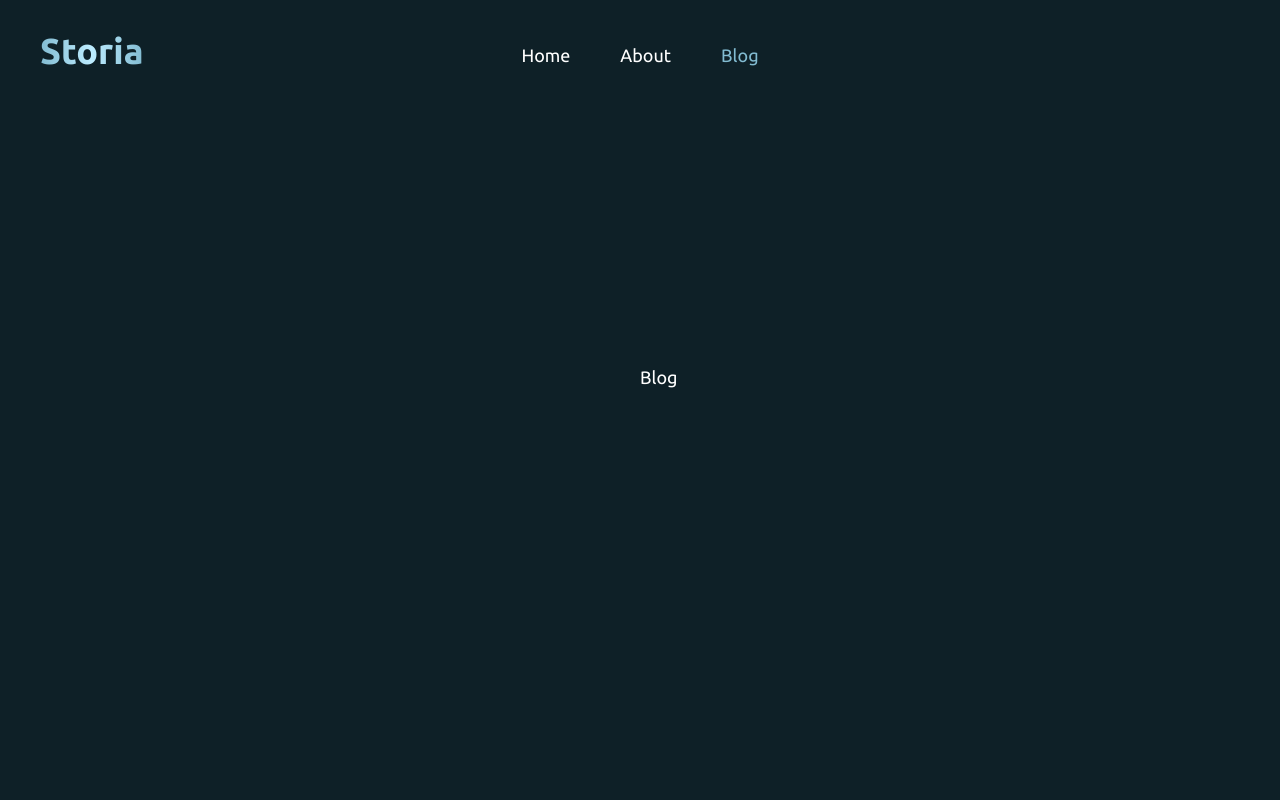
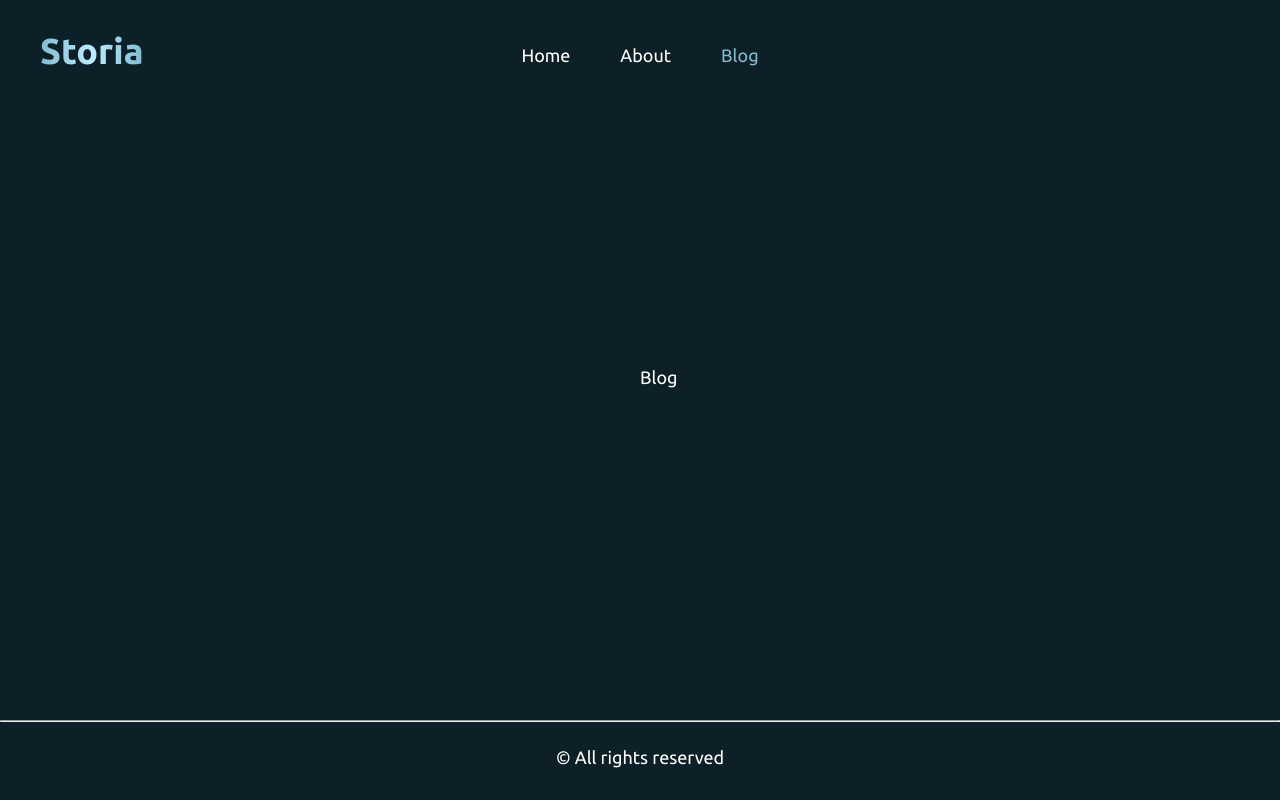
Before and after one commit to IDGayazov/blogapp, a React (Create React App) app: page /blog in a window 1280 px wide. Built offline with nearby package versions, Linux system fonts and the light colour scheme.

Commit message:
add footer

```diff
--- a/public/index.html
+++ b/public/index.html
@@ -24,7 +24,7 @@
       work correctly both with client-side routing and a non-root public URL.
       Learn how to configure a non-root public URL by running `npm run build`.
     -->
-    <title>Blogging App</title>
+    <title>Storia</title>
   </head>
   <body>
     <noscript>You need to enable JavaScript to run this app.</noscript>
--- a/src/App.js
+++ b/src/App.js
@@ -2,6 +2,7 @@ import React from 'react';
 import { BrowserRouter, Routes, Route } from 'react-router-dom';
 
 import Header from './components/Header/index.tsx';
+import Footer from './components/Footer/index.tsx';
 
 import Home from './pages/Home.tsx';
 import Blog from './pages/Blog.tsx';
@@ -19,6 +20,7 @@ function App() {
         <Route path="/about" element={<About/>} />
         <Route path="/blog" element={<Blog/>} />
       </Routes>
+      <Footer/>
     </BrowserRouter>
   );
 }
--- /dev/null
+++ b/src/components/Footer/index.style.ts
@@ -0,0 +1,13 @@
+import styled from "@emotion/styled/macro";
+
+export const StyledFooter = styled.footer`
+    text-align: center;
+    position: absolute;
+    bottom: 0;
+    width: 100%;
+    height: 80px;
+`;
+
+export const StyledFooterText = styled.p`
+    padding: 25px;
+`;
--- /dev/null
+++ b/src/components/Footer/index.tsx
@@ -0,0 +1,11 @@
+import React from 'react';
+import { StyledFooter, StyledFooterText } from './index.style.ts';
+
+const Footer = () => {
+    return  <StyledFooter>
+                <hr/>
+                <StyledFooterText>&copy; All rights reserved</StyledFooterText>
+            </StyledFooter>;
+}
+
+export default Footer;
```
